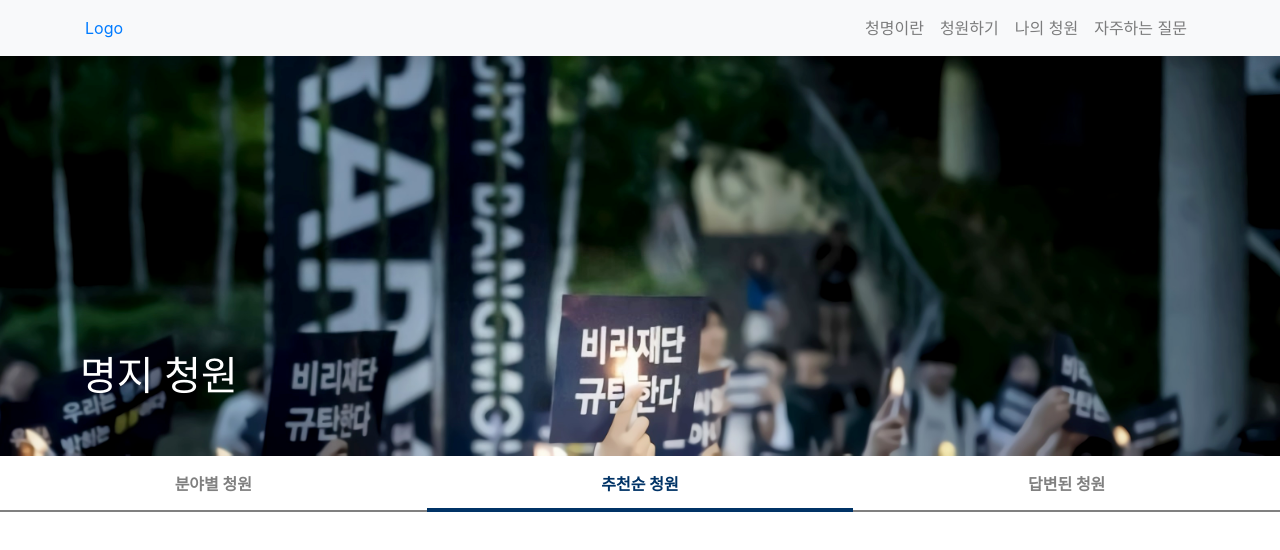
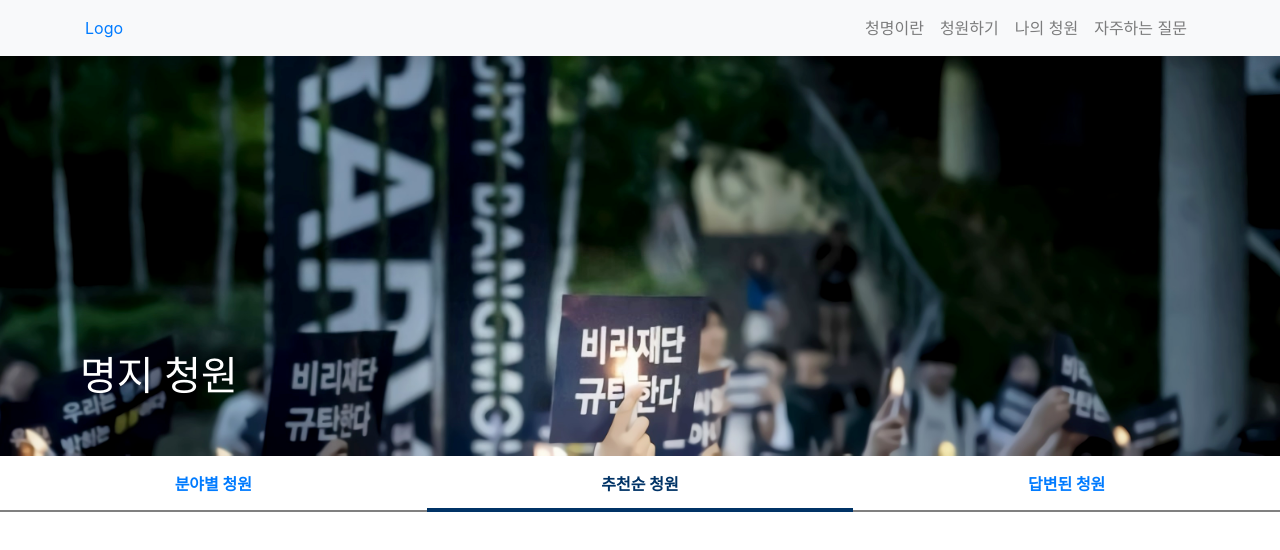
Before and after one commit to oneandhalf/CheongMyong-Client, a React (Create React App) app: page /recommend in a window 1280 px wide. Shown: the top 550 px of the page. Built offline with nearby package versions, Linux system fonts and the light colour scheme.

Commit message:
Modified Component: PetitionsView

```diff
--- a/src/components/Petitions/PetitionsView.js
+++ b/src/components/Petitions/PetitionsView.js
@@ -1,5 +1,6 @@
 import React, {useState} from "react";
-import {Nav, NavItem, NavLink} from "reactstrap";
+import {NavLink} from "react-router-dom";
+import {Nav, NavItem} from "reactstrap";
 import classNames from "classnames";
 import "../assets/css/PetitionsView.css";
 import MainImg from "../MainImg";
@@ -32,8 +33,10 @@ const PetitionsView = props => {
         key={pMenu[i].id}
         className={classNames("petitions-menubar in-left", {on: bList[i]})}>
         <NavLink
-          onClick={e => {
-          document.location.href = pMenu[i].href;
+          to={pMenu[i].href}
+          className="nav-link"
+          activeStyle={{
+          color: "#003366"
         }}>
           {pMenu[i].title}
         </NavLink>
```
